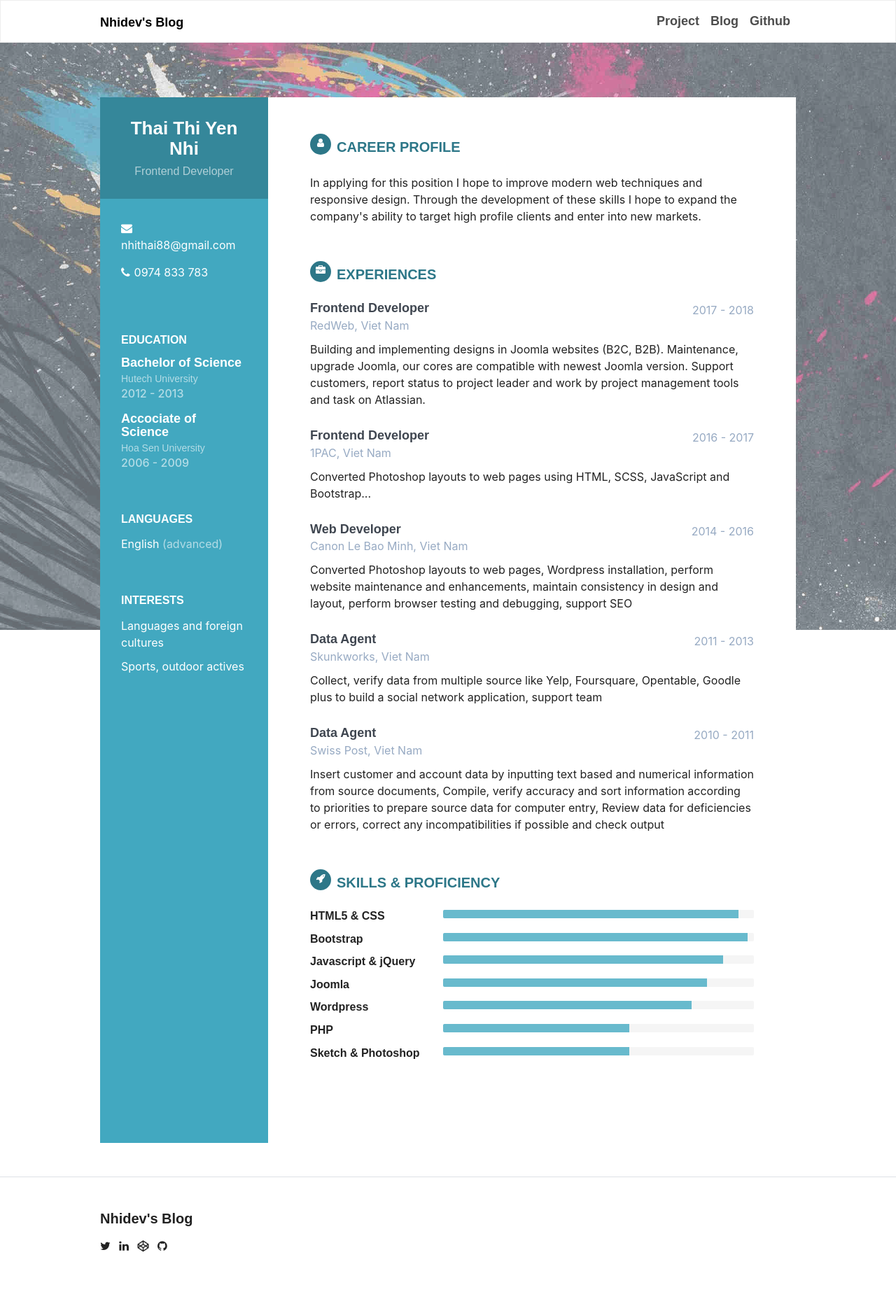
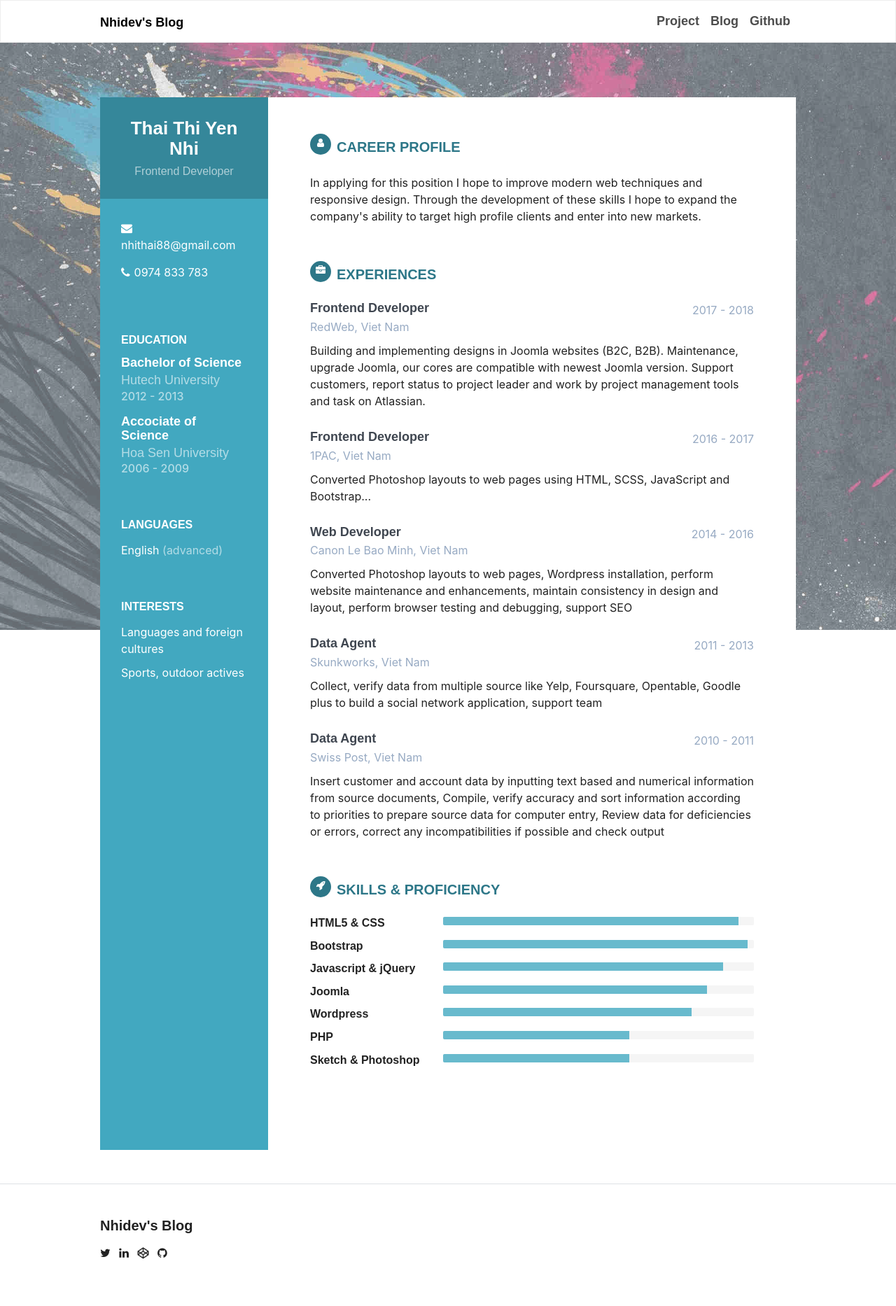
Before and after one commit to nhidev/nhidev.github.io, a Jekyll site: the page built from index.md, in a window 1280 px wide. Shown: the whole page at 70% size. Built offline with Jekyll 4.4.1, drawn with Linux system fonts in a browser that asks for light colours; nearby versions of some CDN libraries; some web fonts are replaced.

Commit message:
add fix css

```diff
--- a/_sass/_custom.scss
+++ b/_sass/_custom.scss
@@ -147,7 +147,7 @@
             font-weight: 500;
             margin-bottom: 0px;
             margin-top: 0;
-            font-size: 14px;
+            font-size: 18px;
         }
         .time {
             color: rgba(256, 256, 256, 0.6);
@@ -225,6 +225,7 @@
         position: relative;
         overflow: hidden;
         margin-bottom: 2px;
+        padding-bottom: 2px;
     }
     .job-title {
         color: $text-color;
```
